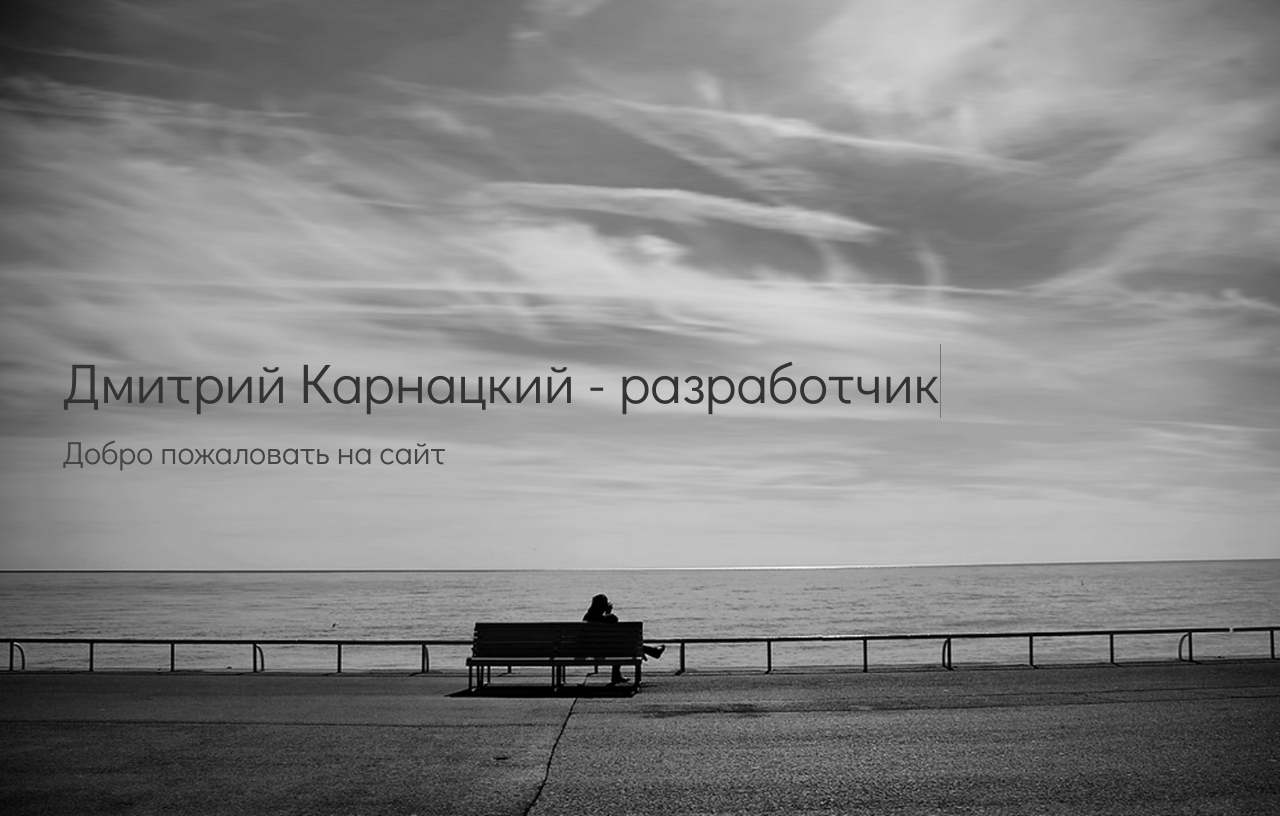
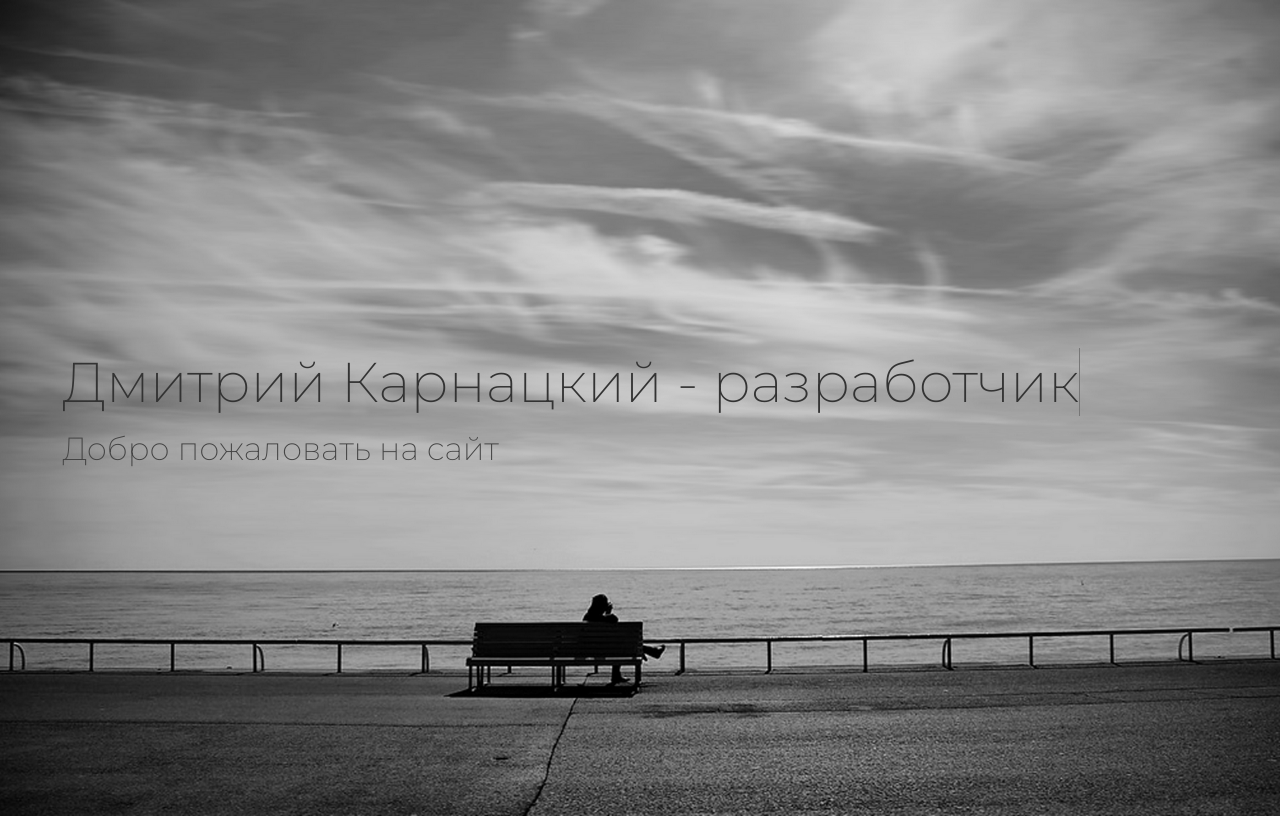
Before and after one commit to LikeSatie/Typewriter-effect-JS-HTML-CSS, a plain HTML site: page index.html in a window 1280 px wide. Drawn offline with Linux system fonts and the light colour scheme.

Commit message:
Font family changed after facing issues on small devices

```diff
--- a/style.css
+++ b/style.css
@@ -1,7 +1,7 @@
-@import url('https://fonts.googleapis.com/css?family=Didact+Gothic');
+@import url('https://fonts.googleapis.com/css?family=Montserrat:100,200,400');
 
 body {
-  font-family: 'Didact Gothic', sans-serif;
+  font-family: 'Montserrat', sans-serif;
   height: 100vh;
   background: #333 url('image.jpg') no-repeat center center / cover;
   color: #333;
```
